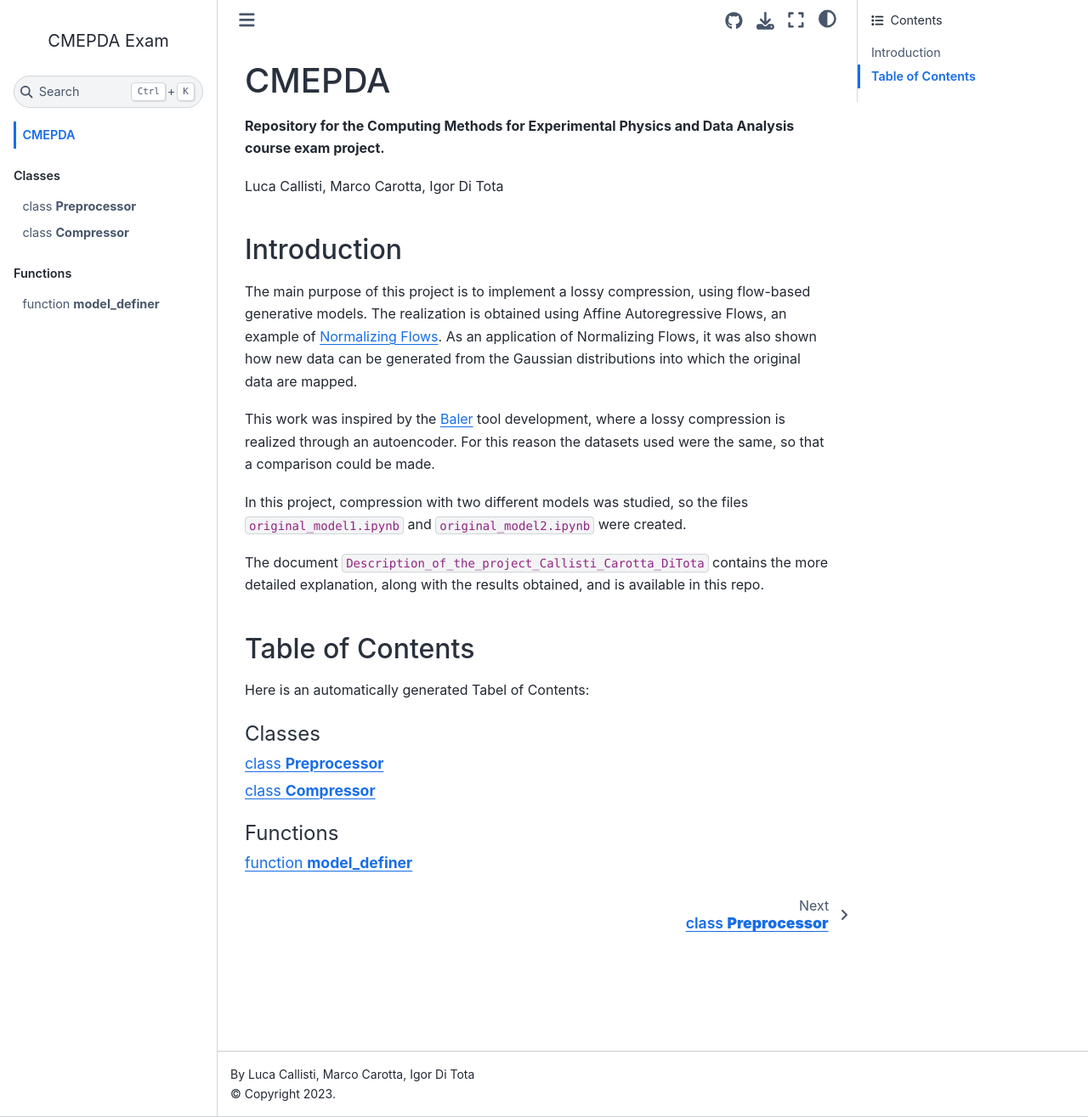
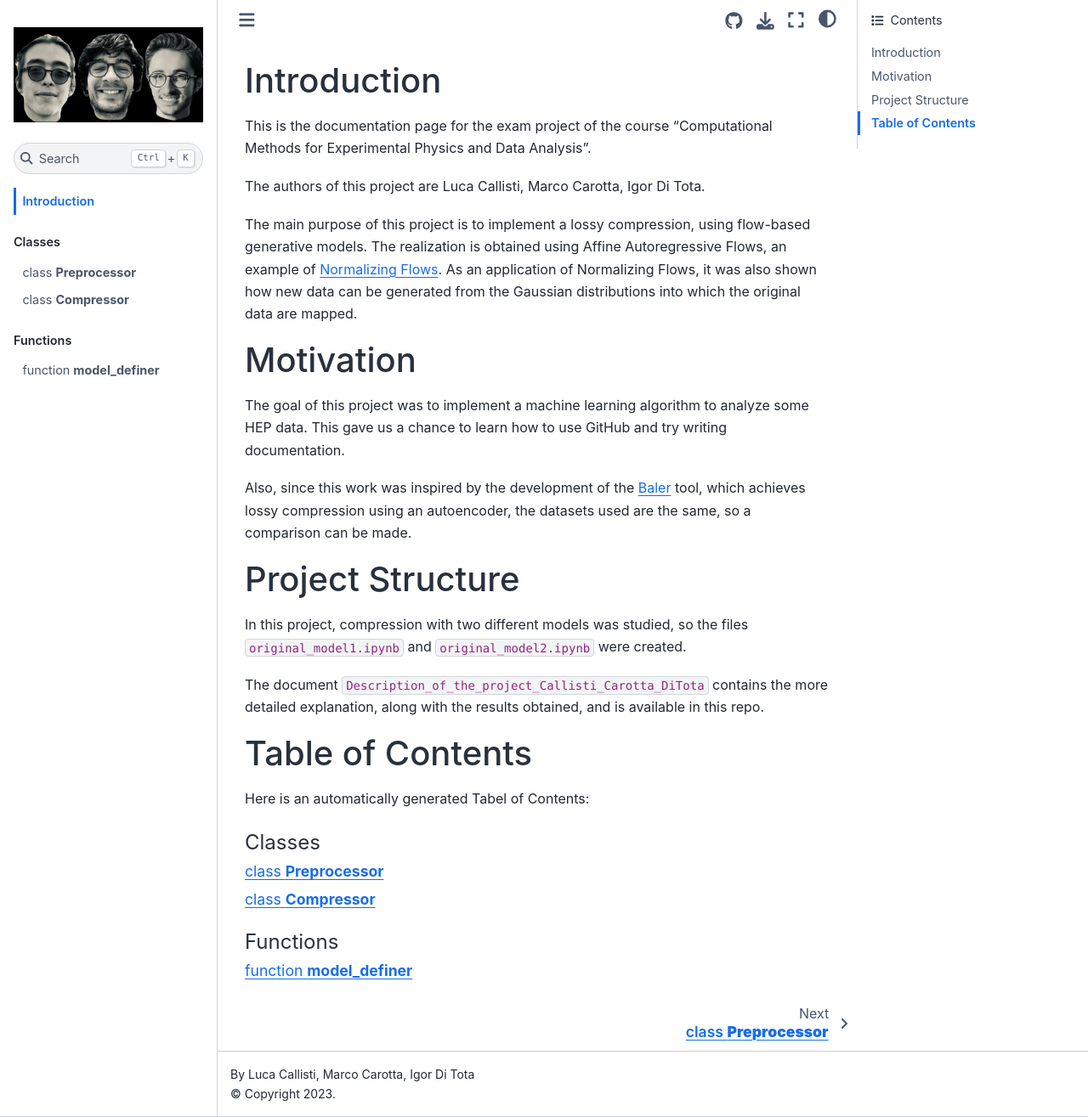
Before and after one commit to igordt/CMEPDA, a Jupyter Book: the page built from docs/intro.md, in a window 1280 px wide and 1315 px high. Shown: the whole window at 85% size. Built offline with Jupyter Book 1.0.4 settings and Sphinx 7.4.7 and the Sphinx Book theme 1.1.4, drawn with Linux system fonts in a browser that asks for light colours.

Commit message:
minor fix

```diff
--- a/docs/_config.yml
+++ b/docs/_config.yml
@@ -4,7 +4,7 @@
 
 title: CMEPDA Exam
 author: Luca Callisti, Marco Carotta, Igor Di Tota
-logo: logo_cmepda.png
+logo: logo_cmepda.jpg
 
 # Force re-execution of notebooks on each build.
 # See https://jupyterbook.org/content/execute.html
--- a/docs/intro.md
+++ b/docs/intro.md
@@ -1,15 +1,20 @@
 (intro)=
- # CMEPDA
+## Introduction
 
-**Repository for the Computing Methods for Experimental Physics and Data Analysis course exam project.**
+This is the documentation page for the exam project of the course "Computational Methods for Experimental Physics and Data Analysis".
 
-Luca Callisti, Marco Carotta, Igor Di Tota
+The authors of this project are Luca Callisti, Marco Carotta, Igor Di Tota.
 
-## Introduction
 The main purpose of this project is to implement a lossy compression, using flow-based generative models.
 The realization is obtained using Affine Autoregressive Flows, an example of [Normalizing Flows](https://arxiv.org/abs/1912.02762). As an application of Normalizing Flows, it was also shown how new data can be generated from the Gaussian distributions into which the original data are mapped.
 
-This work was inspired by the [Baler](https://arxiv.org/abs/2305.02283) tool development, where a lossy compression is realized through an autoencoder. For this reason the datasets used were the same, so that a comparison could be made.
+## Motivation
+
+The goal of this project was to implement a machine learning algorithm to analyze some HEP data. This gave us a chance to learn how to use GitHub and try writing documentation.
+
+Also, since this work was inspired by the development of the [Baler](https://arxiv.org/abs/2305.02283) tool, which achieves lossy compression using an autoencoder, the datasets used are the same, so a comparison can be made.
+
+## Project Structure
 
 In this project, compression with two different models was studied, so the files `original_model1.ipynb` and `original_model2.ipynb` were created.
 
```
Also changed, not shown: README.rst (+7 -1 lines).
